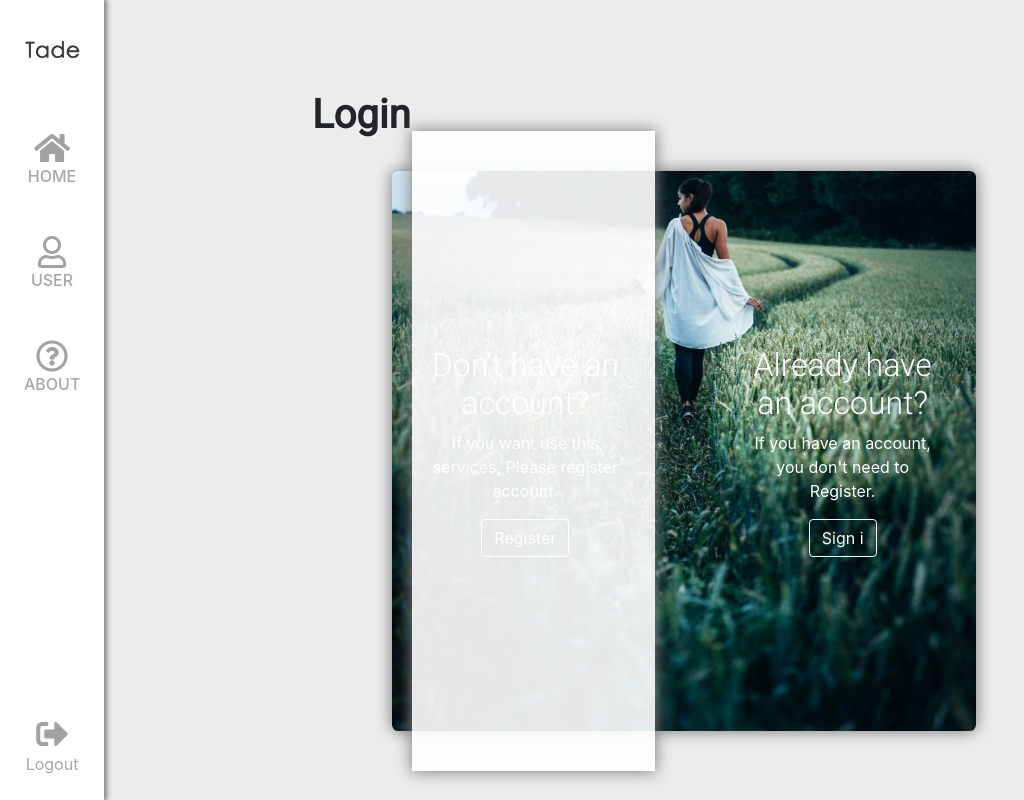
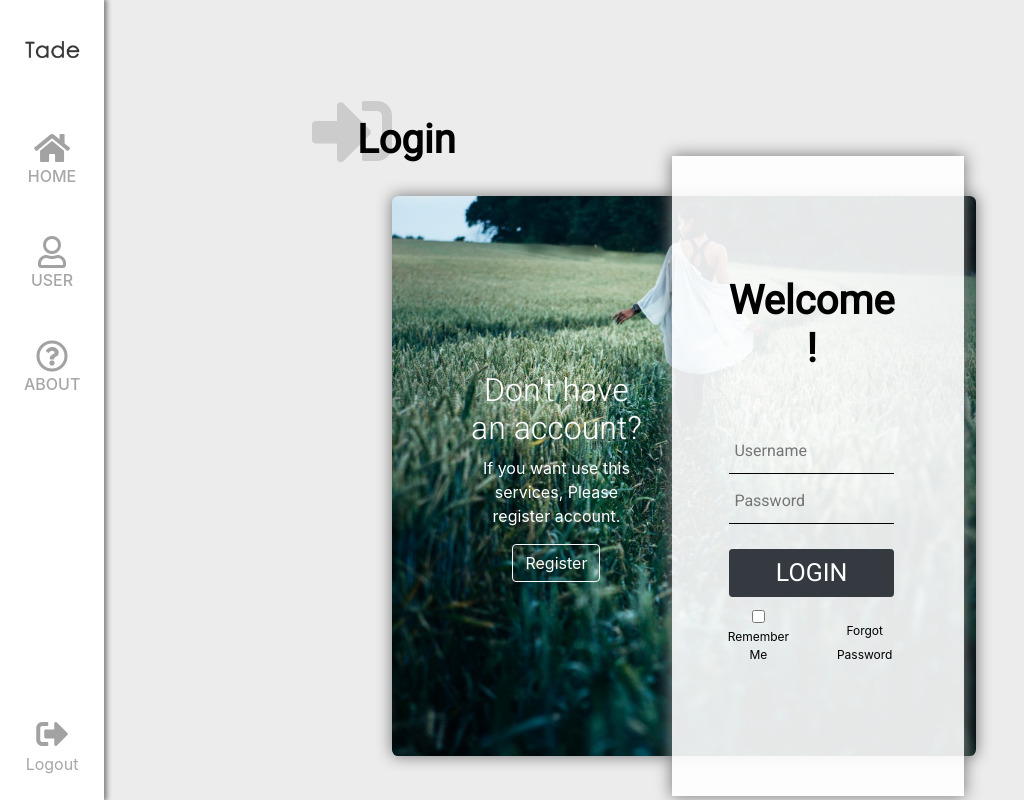
Before and after one commit to kyechan99/Tade, a Node server app: page /login in a window 1280 px wide. Shown: the whole page, without its empty margins (0-1024 px from the left). Run offline with Node 20, Linux system fonts and the light colour scheme; some libraries are stand-ins or nearby versions.

Commit message:
Login / Register Design & include vue js

```diff
--- a/public/css/authentication.css
+++ b/public/css/authentication.css
@@ -1,31 +1,55 @@
 
+  @keyframes card-move1 {
+    0% {left: 2%;}
+    80% {left: 50%;}
+    90% {left: 46%;}
+    100% {left: 48%;}
+  } @keyframes card-move2 {
+    0% {left: 48%;}
+    80% {left: 0%;}
+    90% {left: 4%;}
+    100% {left: 2%;}
+  }
   @media (min-width: 992px ) {
     .card {
       margin-top: 2rem;
       margin-left: 5rem;
       margin-right: 5rem;
-      padding-left: 15px;
-      padding-right: 15px;
+      /* padding-left: 15px;
+      padding-right: 15px; */
       height: 35rem;
       position: relative;
       display: flex;
       flex-direction: row;
       align-items: center;
-      text-align: center;
+      /* text-align: center; */
     }
     .card .card-body .row {
       flex-direction: row;
       align-items: center;
       text-align: center;
     }
-    .card .card-body .row .col-lg-5#card-form {
+    .card .card-body .row .col-lg-6#left-card {
+      left: -5%;
+      z-index: 101;
+    }
+    .card .card-body .row .col-lg-6#right-card {
+      left: 5%;
+      z-index: 10;
+    }
+    .card .card-body .row .col-lg-6#card-form {
       position: absolute;
       box-shadow: 0px 0px 15px 1px gray;
       background-color: rgba(255,255,255,0.9);
       text-align: center;
       height: 40rem;
-      /* 좌측 : 0%  | 우측 : 55% */
-      margin-left: 0%;
+      width: 40rem;
+      z-index: 1;
+      /* 좌측 : 2%  | 우측 : 48% */
+      left: 48%;
+      /* animation-name: card-move; */
+      animation-duration: 0.8s;
+      animation-fill-mode: forwards;
     }
     .card .card-body:not(#case) {
       color: red;
@@ -52,10 +76,55 @@
   }
   h1 {
     font-weight: bold;
+    color: black;
   }
-  input {
+
+form.login input[type="text"], form.login input[type="password"], form.login input[type="email"]
+{
+    font-family: 'Roboto', sans-serif;
+    width: 90%;
+    margin: 0;
+    padding: 10px 5px;
+    background: transparent;
     border: 0;
+    border-bottom: 1px solid black;
     outline: 0;
-    background: transparent;
-    border-bottom: 1px solid black;
-  }
+    margin-bottom: 5px;
+    color: black;
+}
+
+form.login input[type="submit"]
+{
+  font-family: 'Roboto', sans-serif;
+    width: 90%;
+    font-size: 25px;
+    text-transform: uppercase;
+    /* font-weight: 400; */
+    margin-top: 20px;
+    outline: 0;
+    cursor: pointer;
+}
+
+form.login input[type="submit"]:hover
+{
+    transition: background-color 0.5s ease;
+}
+
+form.login .remember-forgot
+{
+    float: left;
+    width: 100%;
+    margin: 10px 0 0 0;
+}
+form.login .forgot-pass-content
+{
+    min-height: 20px;
+    margin-top: 10px;
+    margin-bottom: 10px;
+}
+form.login label, form.login a
+{
+    font-size: 12px;
+    font-weight: 400;
+    color: black;
+}
--- a/public/js/temp.js
+++ b/public/js/temp.js
@@ -0,0 +1,21 @@
+
+var Authentication = new Vue({
+    el: '#authentication',
+    data: {
+        // state === true : 로그인
+        // state === false : 회원가입
+        state: true
+    },
+    methods: {
+        wantRegister : function() {
+            document.getElementById('card-form').style.animationName="card-move2";
+            // document.getElementById('card-form').style.animationFillMode= forwards;
+            this.state = false;
+        },
+        wantLogin : function() {
+            document.getElementById('card-form').style.animationName="card-move1";
+            // document.getElementById('card-form').style.animationFillMode= forwards;
+            this.state = true;
+        }
+    }
+})
--- a/views/business/login.jade
+++ b/views/business/login.jade
@@ -5,20 +5,53 @@ block _css
 
 block _content
   #card-container
-    h1 Login
-    .card
+    h1
+      i.fas.fa-sign-in-alt.f.fa-2x(style='color:#CCCCCC; position:absolute; z-index:-1; ')
+      div(style='margin-left:45px; padding-top:25px;') Login
+    .card#authentication
       .card-body
         .row
-          .col-lg-5
-            h2 Don't have an account?
-            p If you want use this services, Please register account.
-            button.btn.btn-outline-light(type='button') Register
-          .col-lg-2
-          .col-lg-5
-            h2 Already have an account?
-            p If you have an account, you don't need to Register.
-            button.btn.btn-outline-light(type='button') Sign i
-          .col-lg-5#card-form
+          .col-lg-6#left-card
+            .card-case(v-show='state === true')
+              h2 Don't have an account?
+              p If you want use this services, Please register account.
+              button.btn.btn-outline-light(type='button' v-on:click="wantRegister") Register
+            .card-form(v-show='state === false')
+              .wrap
+                h1(style='text-align:center;') Nice to meet you!
+                br
+                br
+                form.login
+                  input(type='email', placeholder='E-mail')
+                  input(type='text', placeholder='Username')
+                  input(type='password', placeholder='Password')
+                  input.btn.btn-dark.btn-sm(type='submit', value='Register')
+          .col-lg-6#right-card
+            .card-case(v-show='state === false')
+              h2 Already have an account?
+              p If you have an account, you don't need to Register.
+              button.btn.btn-outline-light(type='button' v-on:click="wantLogin") Sign in
+            .card-form(v-show='state === true')
+              .wrap
+                h1(style='text-align:center;') Welcome !
+                br
+                br
+                form.login
+                  input(type='text', placeholder='Username')
+                  input(type='password', placeholder='Password')
+                  input.btn.btn-dark.btn-sm(type='submit', value='Login')
+                  .remember-forgot
+                    .row
+                      .col-md-6
+                        .checkbox
+                          label
+                            input(type='checkbox')
+                            |                 Remember Me
+                      .col-md-6.forgot-pass-content
+                        a.forgot-pass(href='javascript:void(0)') Forgot Password
+          .col-lg-6#card-form
 
+block _js
+  script(src='js/temp.js')
 
 //-   https://mdbootstrap.com/components/forms/
--- a/views/layouts/layout.jade
+++ b/views/layouts/layout.jade
@@ -11,6 +11,9 @@ html(lang='en')
     //- Custom styles for this template
     link(href='css/navbar.css', rel='stylesheet')
     link(href='css/card.css', rel='stylesheet')
+
+    script(src='js/vue.js')
+
     block _css
 
     //- awesome font
@@ -33,6 +36,8 @@ html(lang='en')
     script(src='js/jquery.min.js')
     script(src='https://cdnjs.cloudflare.com/ajax/libs/popper.js/1.12.9/umd/popper.min.js', integrity='sha384-ApNbgh9B+Y1QKtv3Rn7W3mgPxhU9K/ScQsAP7hUibX39j7fakFPskvXusvfa0b4Q', crossorigin='anonymous')
     script(src='js/bootstrap.min.js')
+
+    block _js
     //- script(src='https://code.jquery.com/jquery-3.2.1.min.js', integrity='sha384-KJ3o2DKtIkvYIK3UENzmM7KCkRr/rE9/Qpg6aAZGJwFDMVNA/GpGFF93hXpG5KkN', crossorigin='anonymous')
     //- script(src='https://code.jquery.com/jquery-3.2.1.slim.min.js', integrity='sha384-KJ3o2DKtIkvYIK3UENzmM7KCkRr/rE9/Qpg6aAZGJwFDMVNA/GpGFF93hXpG5KkN', crossorigin='anonymous')
     //- script(src='https://maxcdn.bootstrapcdn.com/bootstrap/4.0.0/js/bootstrap.min.js', integrity='sha384-JZR6Spejh4U02d8jOt6vLEHfe/JQGiRRSQQxSfFWpi1MquVdAyjUar5+76PVCmYl', crossorigin='anonymous')
```
